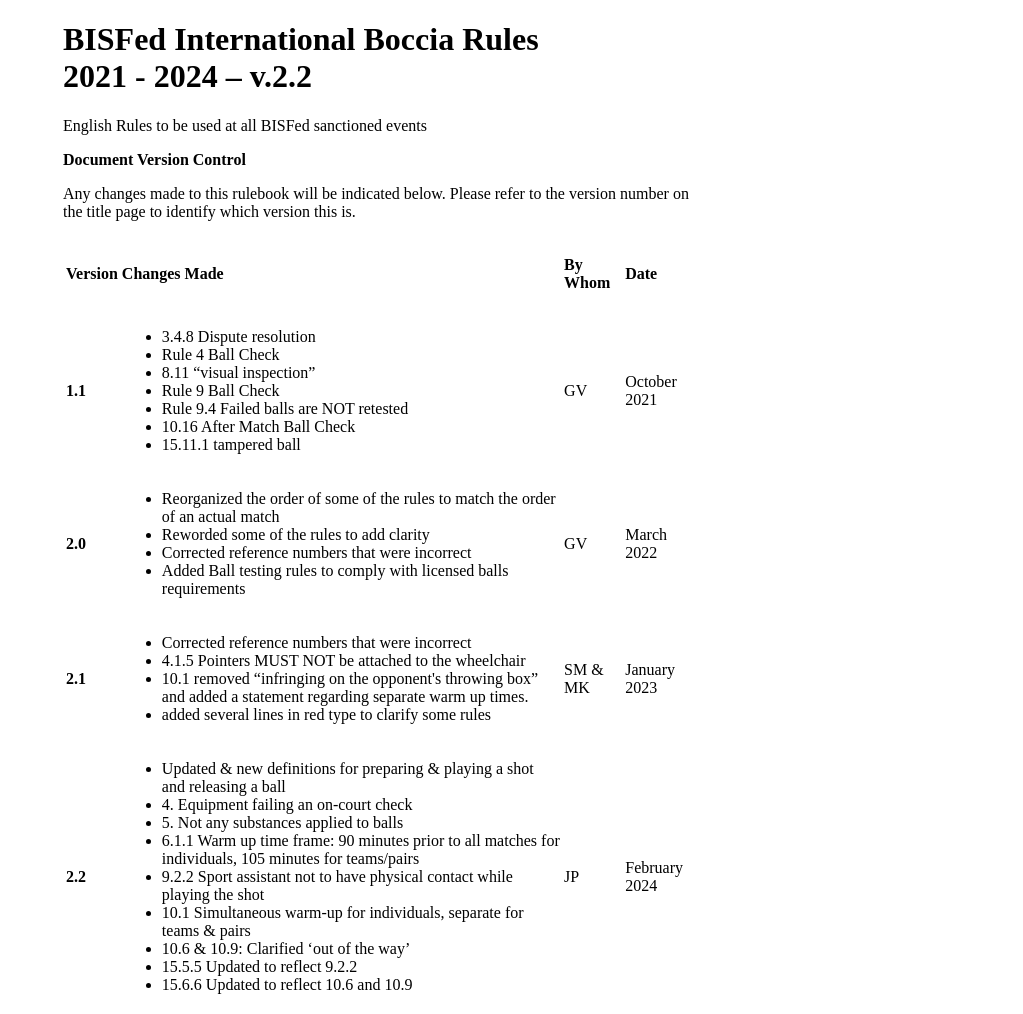
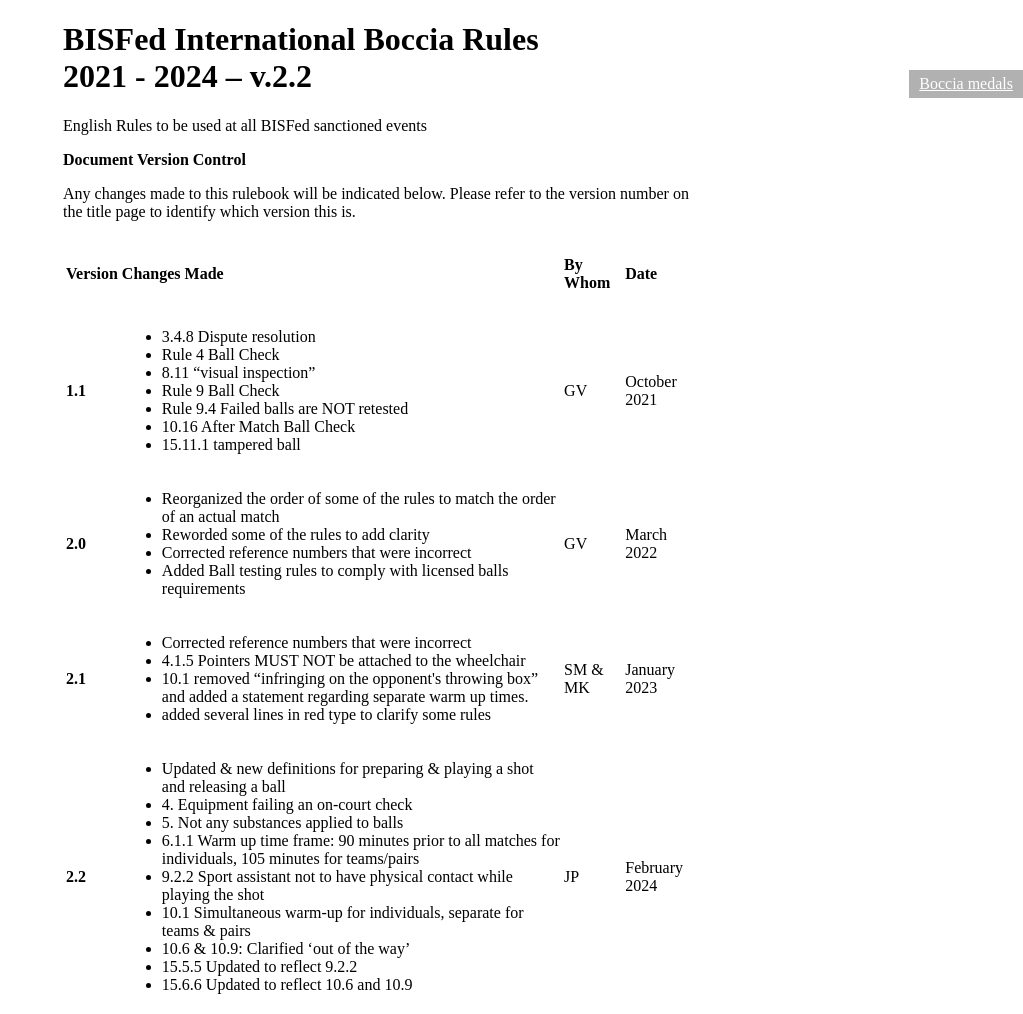
Before and after one commit to artemkolinko/boccia-rules, a plain HTML site: page index.html in a window 1280 px wide. Shown: the top 1014 px of the page, without its empty margins (257-1280 px from the left). Drawn offline with Linux system fonts and the light colour scheme.

Commit message:
Add link to boccia medals website

```diff
--- a/index.html
+++ b/index.html
@@ -7,10 +7,34 @@
         max-width: 40rem;
         margin: 0 auto;
       }
+
+      .bocciamedals {
+        position: absolute;
+        right: 0;
+        top: 70px;
+        background-color: black;
+        padding: 5px 10px;
+        opacity: 0.3;
+        color: white;
+      }
+
+      .bocciamedals:hover {
+        opacity: 1;
+        text-decoration: none;
+      }
     </style>
   </head>
   <body>
     <div class="container">
+      <p>
+        <a
+          class="bocciamedals"
+          href="http://bocciamedals.com"
+          target="_blank"
+          rel="noopener noreferrer"
+          >Boccia medals</a
+        >
+      </p>
       <h1>
         BISFed International Boccia Rules <br />
         2021 - 2024 – v.2.2
```
